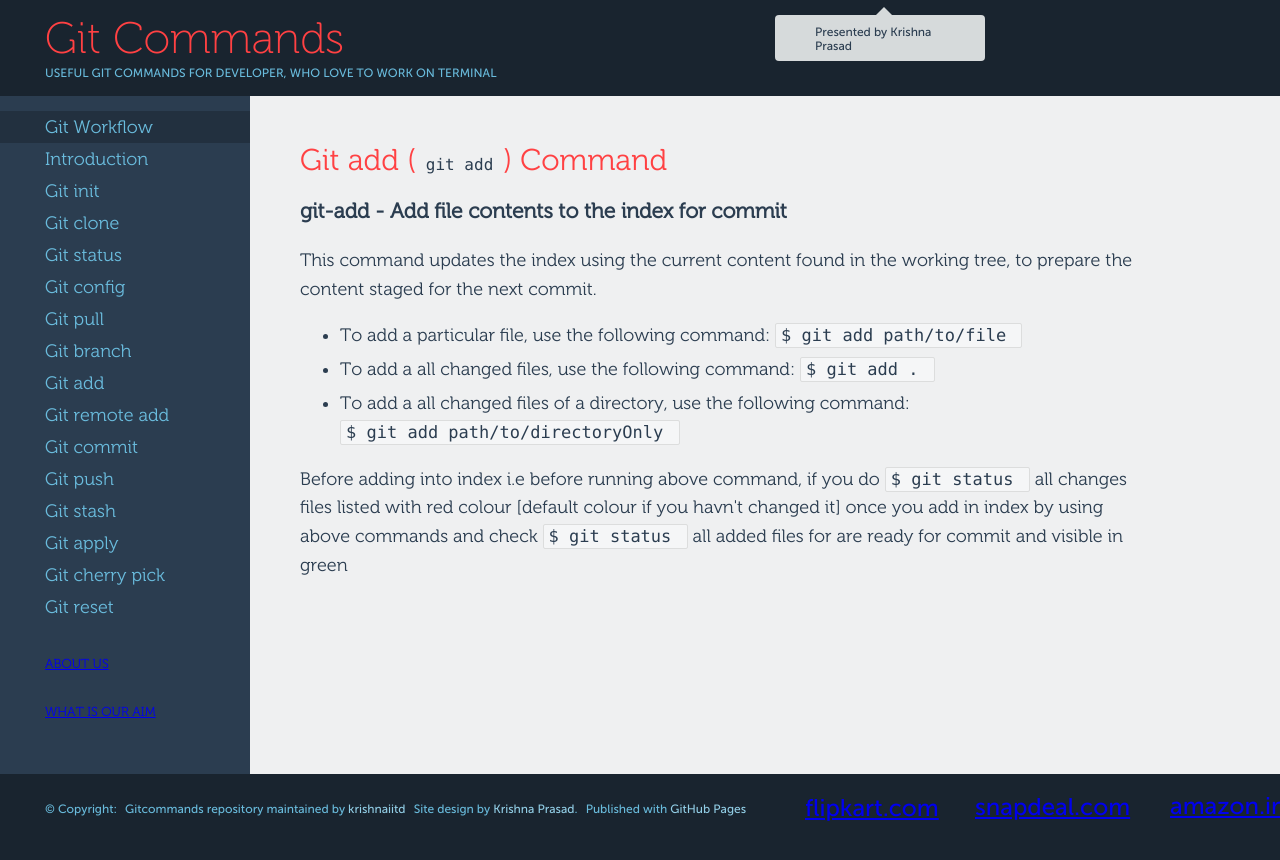
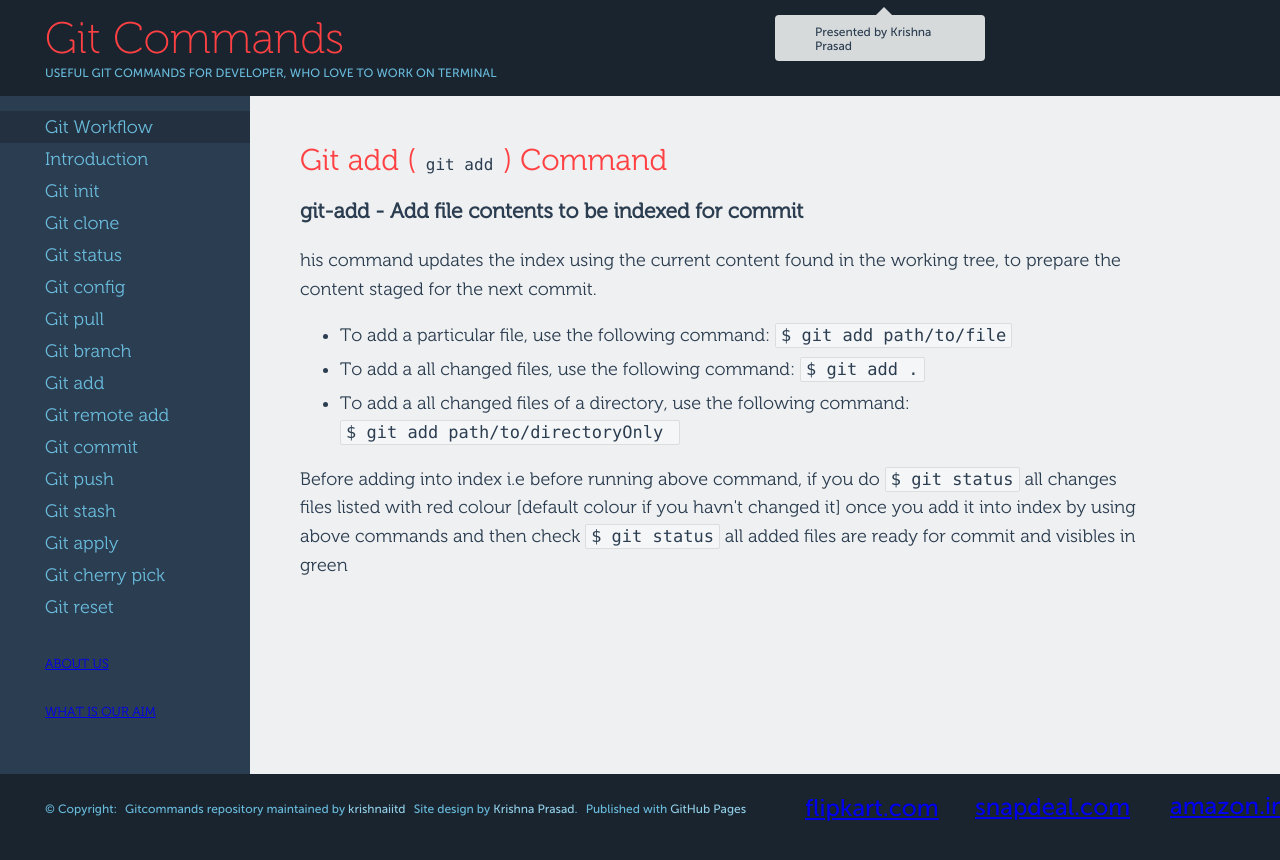
Before and after one commit to krishnaiitd/gitcommands, a Jekyll site: the page built from git-add/index.html, in a window 1280 px wide. Shown: the top 860 px of the page. Built offline with Jekyll 4.4.1, drawn with Linux system fonts in a browser that asks for light colours; comment, search, counter and statistics services are not loaded.

```diff
--- a/git-add/index.html
+++ b/git-add/index.html
@@ -9,26 +9,24 @@ keywords: git config, git commands, git git config global, git config --list.
     <h2> Git add (<code> git add </code>) Command</h2>
   </p>
 <div>
-<h3> git-add - Add file contents to the index for commit </h3>
-<p> This command updates the index using the current content found in the working tree, to prepare the content staged for the next commit.
+<h3>git-add - Add file contents to be indexed for commit</h3>
+<p> his command updates the index using the current content found in the working tree, to prepare the content staged for the next commit.
 </p>
 	<ul>
-
 	<li>To add a particular file, use the following command:
-	<code>$ git add path/to/file </code>
+	<code>$ git add path/to/file</code>
 	</li>
 
 	<li>To add a all changed files, use the following command:
-	<code>$ git add . </code>
+	<code>$ git add .</code>
 	</li>
 
-
-	<li>To add a all changed files of  a directory, use the following command:
+	<li>To add a all changed files of a directory, use the following command:
 		<code>$ git add path/to/directoryOnly </code>
 	</li>
 </ul>
 
-<p> Before adding into index i.e before running above command, if you do <code>$ git status </code> all changes files listed with red colour [default colour if you havn't changed it] once you add in index by using above commands and check <code>$ git status </code> all added files for are ready for commit and visible in green </p>
+<p> Before adding into index i.e before running above command, if you do <code>$ git status</code> all changes files listed with red colour [default colour if you havn't changed it] once you add it into index by using above commands and then check <code>$ git status</code> all added files are ready for commit and visibles in green</p>
 </div>
 
 </article>
--- a/what-is-the-aim/index.html
+++ b/what-is-the-aim/index.html
@@ -10,7 +10,7 @@ keywords: git commands, git hard reset, git branch, git push, git apply, git sta
   </p>
 
   <h2> Who can contribute in this project?</h2>
-  <p> Any one who have active github account can contribute in this project
+  <p> Any one who have active github account can contribute into this project
     by contacting me on my email id: <code>kprasad.iitd@gmail.com</code>
   </p>
   <p> Welcome and join this project and contribute towards building up an invoroment
```
Also changed, not shown: about-us/index.html (+5 -3 lines).
